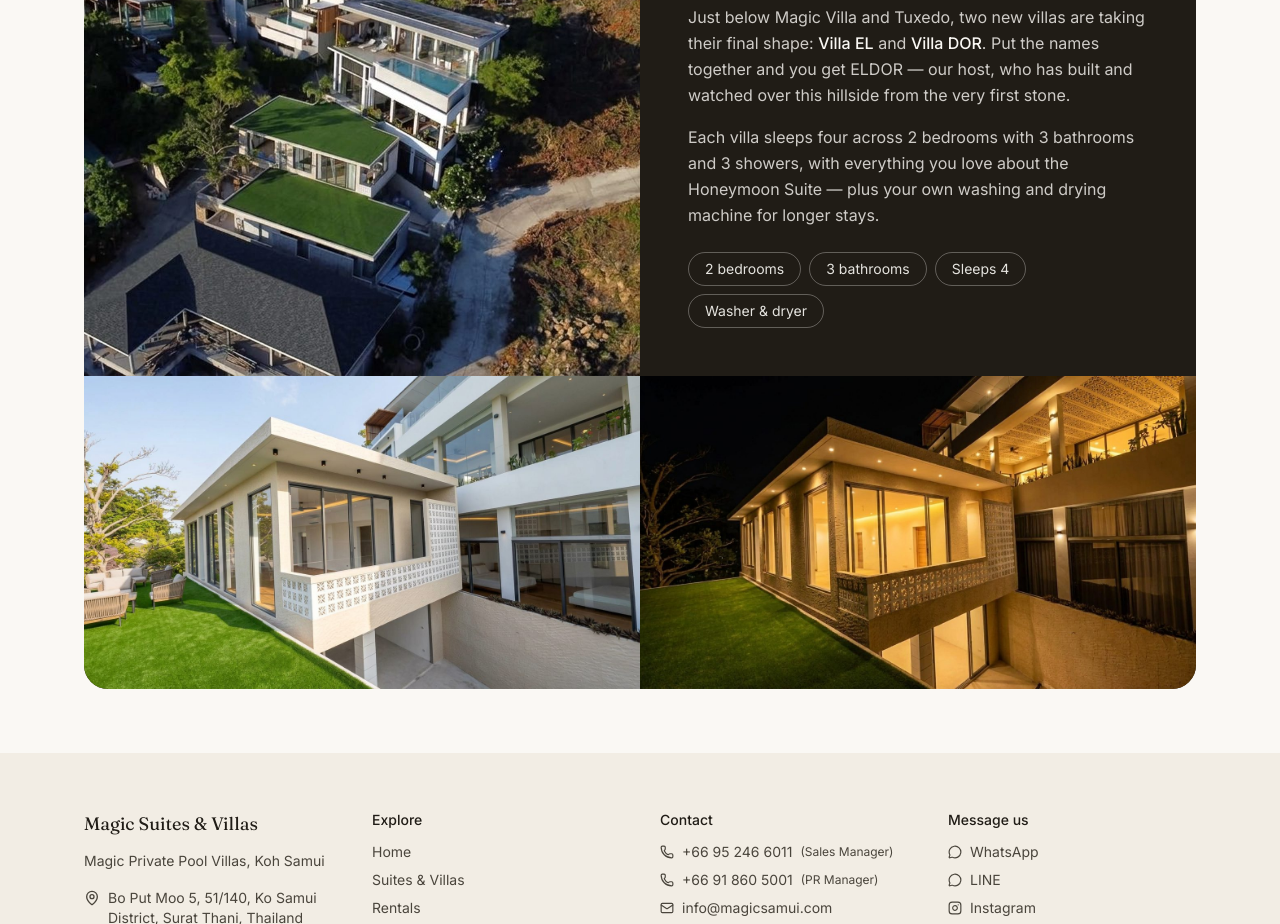
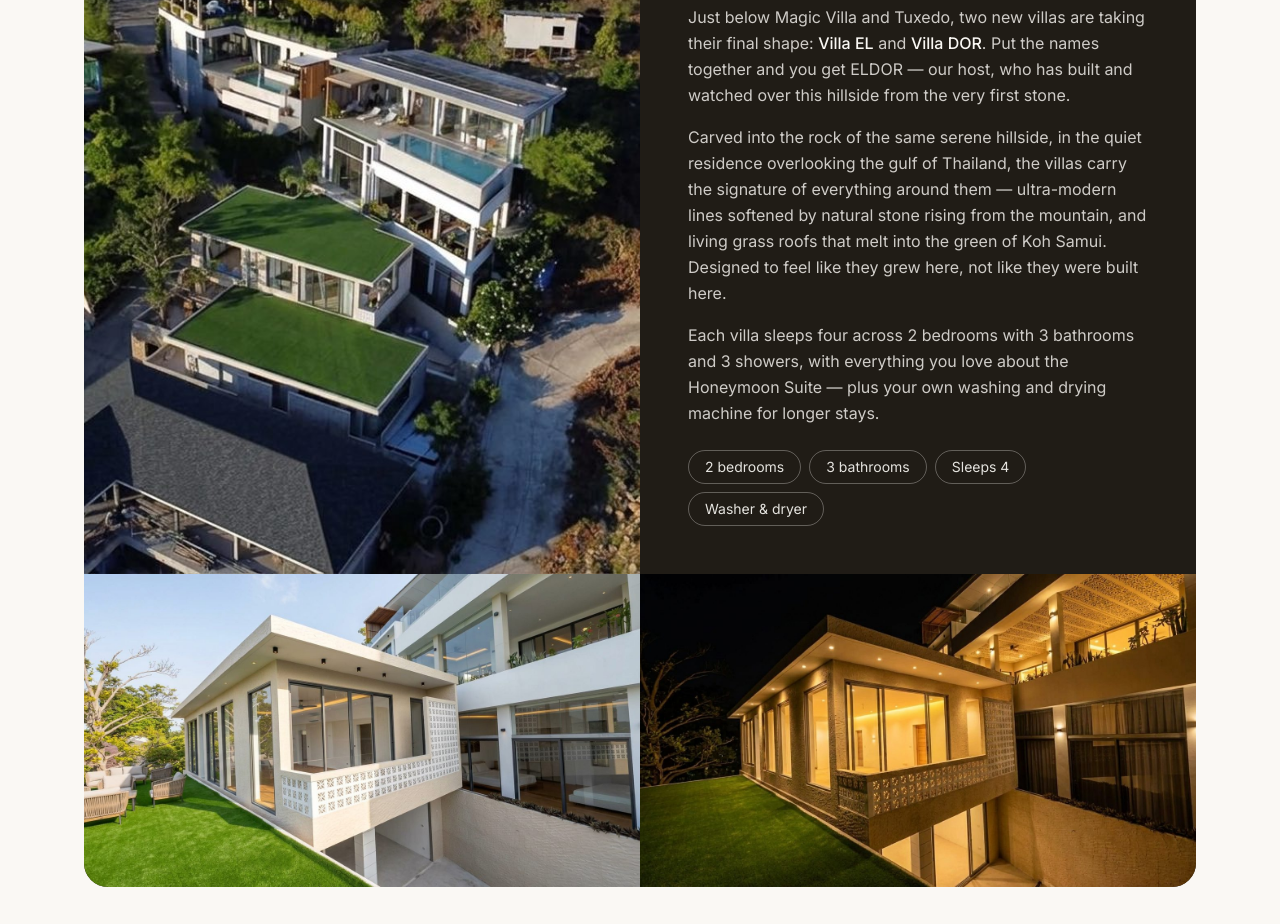
Before and after one commit to eldor1274/magicsamui-website, a Next.js app: page /rooms in a window 1280 px wide. Shown: the part 3460-4384 px from the top of the page. Built offline with nearby package versions, Linux system fonts and the light colour scheme; no server answers.

Commit message:
Expand ELDOR Villa story in the house voice
Adds the hillside paragraph — stone rising from the mountain, living
grass roofs, quiet residence over the gulf — matching the Magic and
Tuxedo descriptions.

```diff
--- a/src/app/rooms/page.tsx
+++ b/src/app/rooms/page.tsx
@@ -116,6 +116,14 @@ export default function RoomsPage() {
               this hillside from the very first stone.
             </p>
             <p className="mt-4 leading-relaxed text-stone-50/80">
+              Carved into the rock of the same serene hillside, in the quiet
+              residence overlooking the gulf of Thailand, the villas carry
+              the signature of everything around them — ultra-modern lines
+              softened by natural stone rising from the mountain, and living
+              grass roofs that melt into the green of Koh Samui. Designed to
+              feel like they grew here, not like they were built here.
+            </p>
+            <p className="mt-4 leading-relaxed text-stone-50/80">
               Each villa sleeps four across 2 bedrooms with 3 bathrooms and 3
               showers, with everything you love about the Honeymoon Suite —
               plus your own washing and drying machine for longer stays.
```
